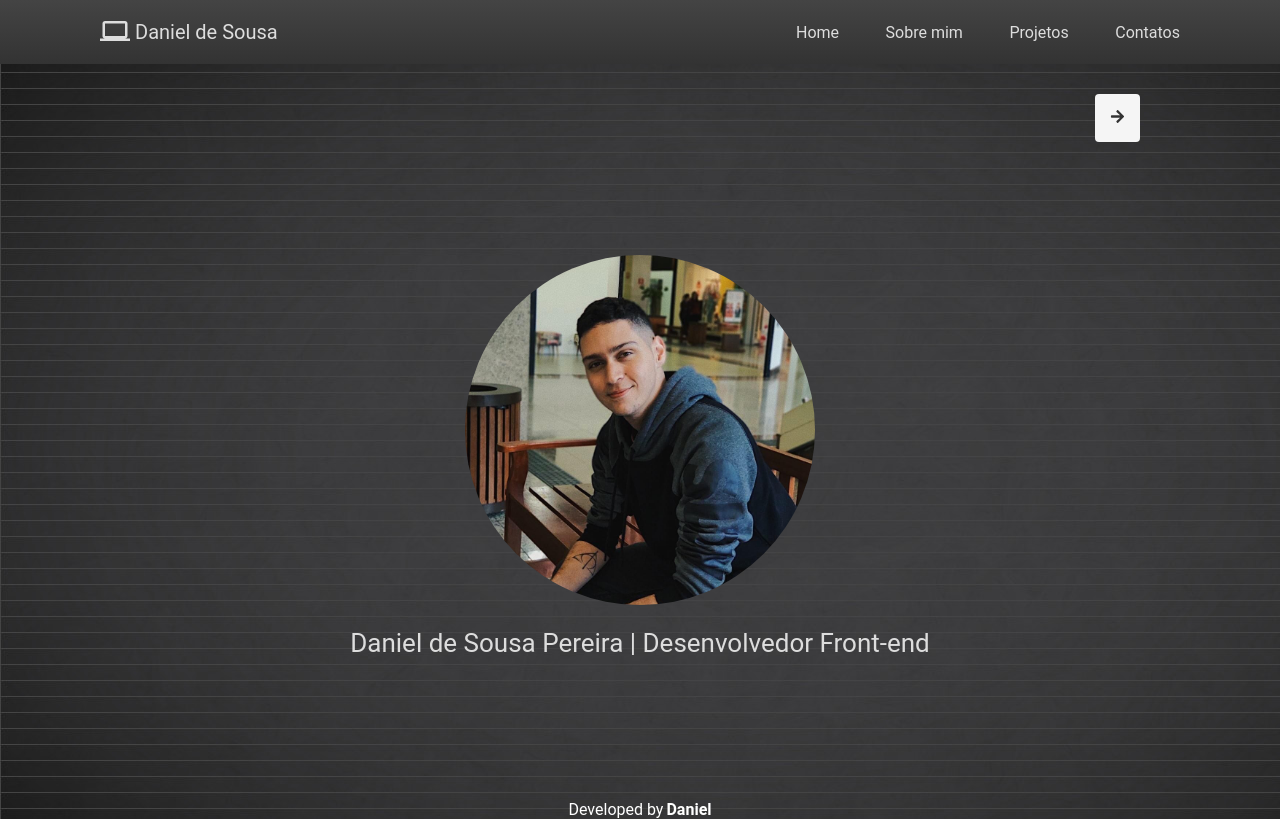
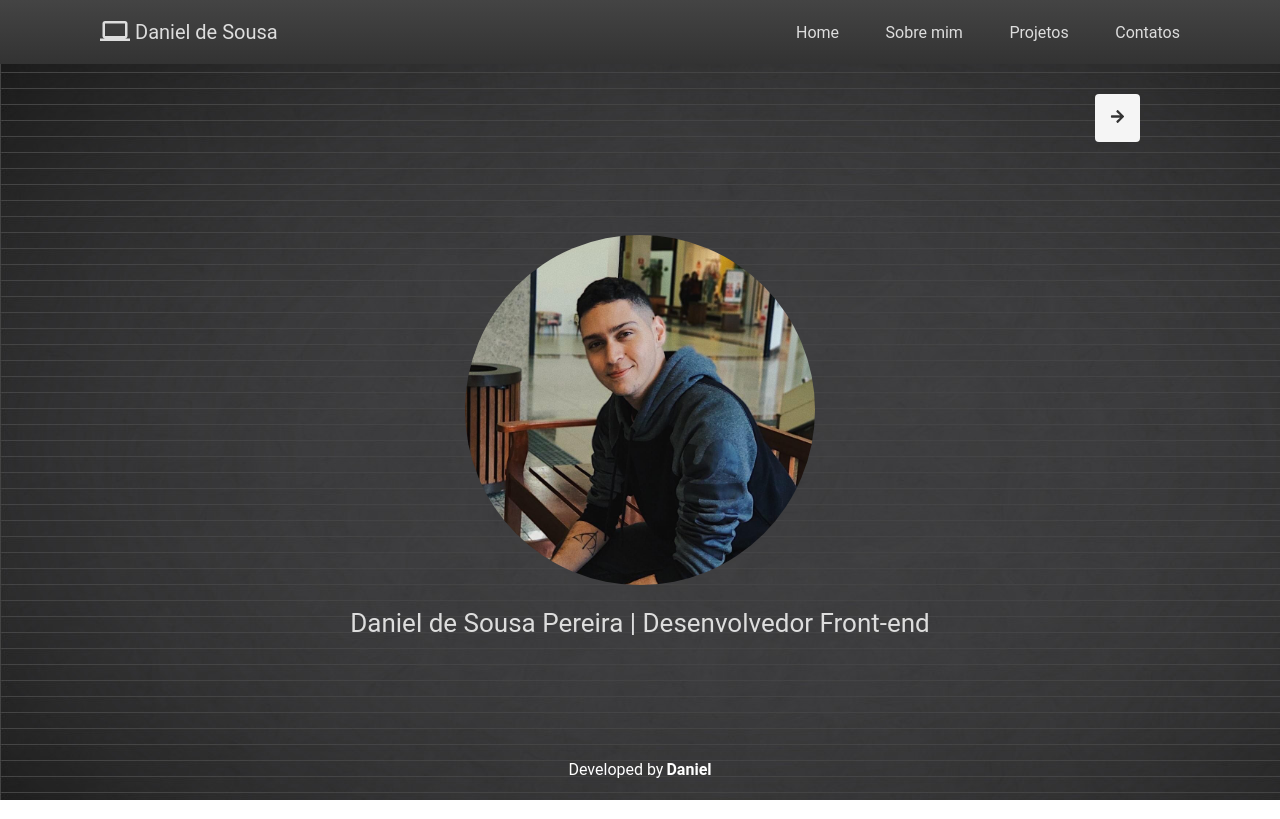
Before and after one commit to dannielss/portfolio, a React (Create React App) app: page / in a window 1280 px wide. Built offline with nearby package versions, Linux system fonts and the light colour scheme.

Commit message:
fix height size page

```diff
--- a/src/pages/Home/styles.js
+++ b/src/pages/Home/styles.js
@@ -7,7 +7,7 @@ export const HomeContainer = styled.div`
   display: flex;
   flex-direction: column;
   align-items: center;
-  height: calc(100% - 104px);
+  height: calc(100% - 144px);
   padding: 10px;
 `;
 
```
